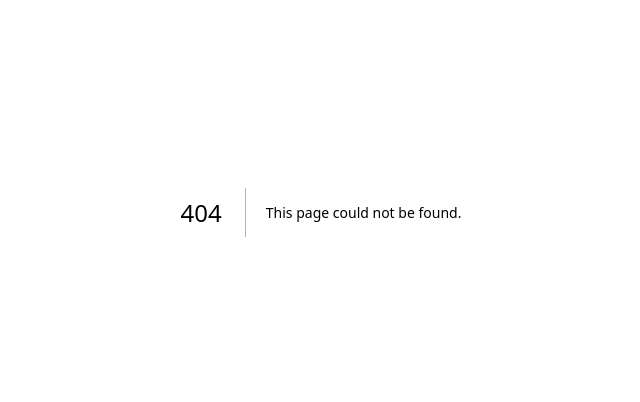
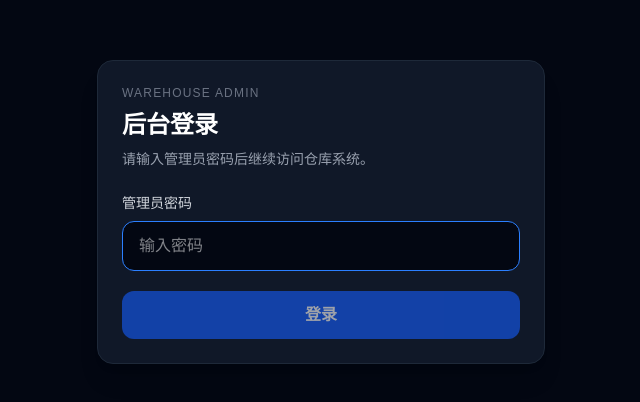
Before and after one commit to sevenshiy35/vape-warehouse-system, a Next.js app: page /login in a window 1280 px wide. Before the commit this address had no page. Shown: the part 188-590 px from the top of the page, without its empty margins (319-959 px from the left). Built offline with nearby package versions, Linux system fonts and the light colour scheme.

Commit message:
Add admin login protection with proxy

```diff
--- /dev/null
+++ b/app/api/login/route.ts
@@ -0,0 +1,34 @@
+import { NextResponse } from "next/server";
+
+export async function POST(req: Request) {
+  const { password } = await req.json();
+
+  const adminPassword = process.env.ADMIN_PASSWORD;
+  const sessionSecret = process.env.ADMIN_SESSION_SECRET;
+
+  if (!adminPassword || !sessionSecret) {
+    return NextResponse.json(
+      { error: "Server auth environment variables are missing." },
+      { status: 500 }
+    );
+  }
+
+  if (password !== adminPassword) {
+    return NextResponse.json(
+      { error: "Invalid password" },
+      { status: 401 }
+    );
+  }
+
+  const res = NextResponse.json({ ok: true });
+
+  res.cookies.set("admin_auth", sessionSecret, {
+    httpOnly: true,
+    secure: process.env.NODE_ENV === "production",
+    sameSite: "lax",
+    path: "/",
+    maxAge: 60 * 60 * 24 * 7,
+  });
+
+  return res;
+}
--- /dev/null
+++ b/app/api/logout/route.ts
@@ -0,0 +1,29 @@
+import { NextResponse } from "next/server";
+
+export async function GET() {
+  const res = NextResponse.redirect(new URL("/login", process.env.NEXT_PUBLIC_APP_URL || "http://localhost:3000"));
+
+  res.cookies.set("admin_auth", "", {
+    httpOnly: true,
+    secure: process.env.NODE_ENV === "production",
+    sameSite: "lax",
+    path: "/",
+    maxAge: 0,
+  });
+
+  return res;
+}
+
+export async function POST() {
+  const res = NextResponse.json({ ok: true });
+
+  res.cookies.set("admin_auth", "", {
+    httpOnly: true,
+    secure: process.env.NODE_ENV === "production",
+    sameSite: "lax",
+    path: "/",
+    maxAge: 0,
+  });
+
+  return res;
+}
--- /dev/null
+++ b/app/login/page.tsx
@@ -0,0 +1,90 @@
+"use client";
+
+import { useState } from "react";
+import { useRouter, useSearchParams } from "next/navigation";
+
+export default function LoginPage() {
+  const router = useRouter();
+  const searchParams = useSearchParams();
+
+  const next = searchParams.get("next") || "/admin/orders";
+
+  const [password, setPassword] = useState("");
+  const [error, setError] = useState("");
+  const [loading, setLoading] = useState(false);
+
+  async function handleLogin(e: React.FormEvent<HTMLFormElement>) {
+    e.preventDefault();
+
+    setError("");
+    setLoading(true);
+
+    try {
+      const res = await fetch("/api/login", {
+        method: "POST",
+        headers: {
+          "Content-Type": "application/json",
+        },
+        body: JSON.stringify({ password }),
+      });
+
+      if (!res.ok) {
+        setError("密码错误，请重新输入");
+        setLoading(false);
+        return;
+      }
+
+      router.push(next);
+      router.refresh();
+    } catch {
+      setError("登录失败，请稍后再试");
+      setLoading(false);
+    }
+  }
+
+  return (
+    <main className="flex min-h-screen items-center justify-center bg-gray-950 px-4 text-white">
+      <form
+        onSubmit={handleLogin}
+        className="w-full max-w-md rounded-2xl border border-gray-800 bg-gray-900 p-6 shadow-xl"
+      >
+        <div className="mb-6">
+          <p className="text-xs uppercase tracking-widest text-gray-500">
+            Warehouse Admin
+          </p>
+          <h1 className="mt-2 text-2xl font-bold">后台登录</h1>
+          <p className="mt-2 text-sm text-gray-400">
+            请输入管理员密码后继续访问仓库系统。
+          </p>
+        </div>
+
+        <label className="mb-2 block text-sm font-medium text-gray-300">
+          管理员密码
+        </label>
+
+        <input
+          type="password"
+          value={password}
+          onChange={(e) => setPassword(e.target.value)}
+          placeholder="输入密码"
+          className="w-full rounded-xl border border-gray-700 bg-gray-950 px-4 py-3 text-white outline-none transition focus:border-blue-500"
+          autoFocus
+        />
+
+        {error && (
+          <p className="mt-3 rounded-lg bg-red-950 px-3 py-2 text-sm text-red-300">
+            {error}
+          </p>
+        )}
+
+        <button
+          type="submit"
+          disabled={loading || !password}
+          className="mt-5 w-full rounded-xl bg-blue-600 px-4 py-3 font-semibold text-white transition hover:bg-blue-500 disabled:cursor-not-allowed disabled:opacity-60"
+        >
+          {loading ? "登录中..." : "登录"}
+        </button>
+      </form>
+    </main>
+  );
+}
--- a/proxy.ts
+++ b/proxy.ts
@@ -1,63 +1,47 @@
-import { NextResponse, type NextRequest } from 'next/server'
+import { NextRequest, NextResponse } from "next/server";
 
-const desktopBypassCookie = 'vw_desktop'
+const PUBLIC_API_PATHS = ["/api/login", "/api/logout"];
 
-function isMobileUserAgent(userAgent: string) {
-  return /Android|webOS|iPhone|iPad|iPod|BlackBerry|IEMobile|Opera Mini|Mobile/i.test(
-    userAgent
-  )
-}
+export function proxy(req: NextRequest) {
+  const { pathname } = req.nextUrl;
 
-function mobileTarget(pathname: string) {
-  if (pathname === '/') return '/mobile'
-  if (pathname === '/submit-order') return '/mobile/submit-order'
-  if (pathname === '/admin/orders') return '/mobile/orders'
+  const isAdminPage = pathname.startsWith("/admin");
+  const isApiRoute = pathname.startsWith("/api");
+  const isPublicApi = PUBLIC_API_PATHS.some((path) =>
+    pathname.startsWith(path)
+  );
 
-  const orderDetailMatch = pathname.match(/^\/admin\/orders\/([^/]+)$/)
-  if (orderDetailMatch) return `/mobile/orders/${orderDetailMatch[1]}`
-
-  return null
-}
-
-export function proxy(request: NextRequest) {
-  if (request.method !== 'GET' && request.method !== 'HEAD') {
-    return NextResponse.next()
+  if (!isAdminPage && !isApiRoute) {
+    return NextResponse.next();
   }
 
-  const { nextUrl } = request
-
-  if (nextUrl.searchParams.get('desktop') === '1') {
-    const response = NextResponse.next()
-    response.cookies.set(desktopBypassCookie, '1', {
-      maxAge: 60 * 60 * 12,
-      path: '/',
-      sameSite: 'lax',
-    })
-    return response
+  if (isPublicApi) {
+    return NextResponse.next();
   }
 
-  if (request.cookies.get(desktopBypassCookie)?.value === '1') {
-    return NextResponse.next()
+  const sessionSecret = process.env.ADMIN_SESSION_SECRET;
+  const authCookie = req.cookies.get("admin_auth")?.value;
+
+  const isLoggedIn =
+    sessionSecret && authCookie && authCookie === sessionSecret;
+
+  if (isLoggedIn) {
+    return NextResponse.next();
   }
 
-  if (!isMobileUserAgent(request.headers.get('user-agent') || '')) {
-    return NextResponse.next()
+  if (isApiRoute) {
+    return NextResponse.json(
+      { error: "Unauthorized" },
+      { status: 401 }
+    );
   }
 
-  const targetPath = mobileTarget(nextUrl.pathname)
-  if (!targetPath) {
-    return NextResponse.next()
-  }
+  const loginUrl = new URL("/login", req.url);
+  loginUrl.searchParams.set("next", pathname);
 
-  const targetUrl = nextUrl.clone()
-  targetUrl.pathname = targetPath
-  targetUrl.searchParams.delete('desktop')
-
-  return NextResponse.redirect(targetUrl)
+  return NextResponse.redirect(loginUrl);
 }
 
 export const config = {
-  matcher: [
-    '/((?!api|mobile|_next/static|_next/image|favicon.ico|sitemap.xml|robots.txt).*)',
-  ],
-}
+  matcher: ["/admin/:path*", "/api/:path*"],
+};
```
